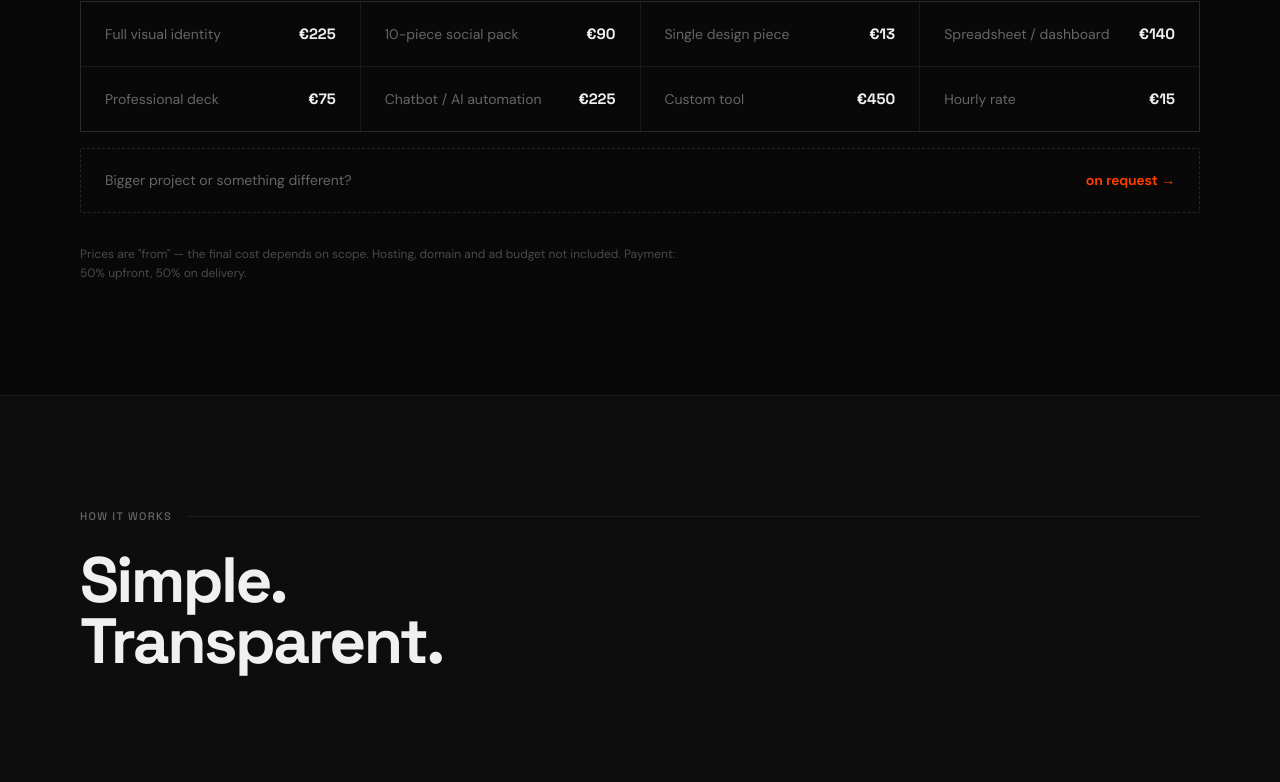
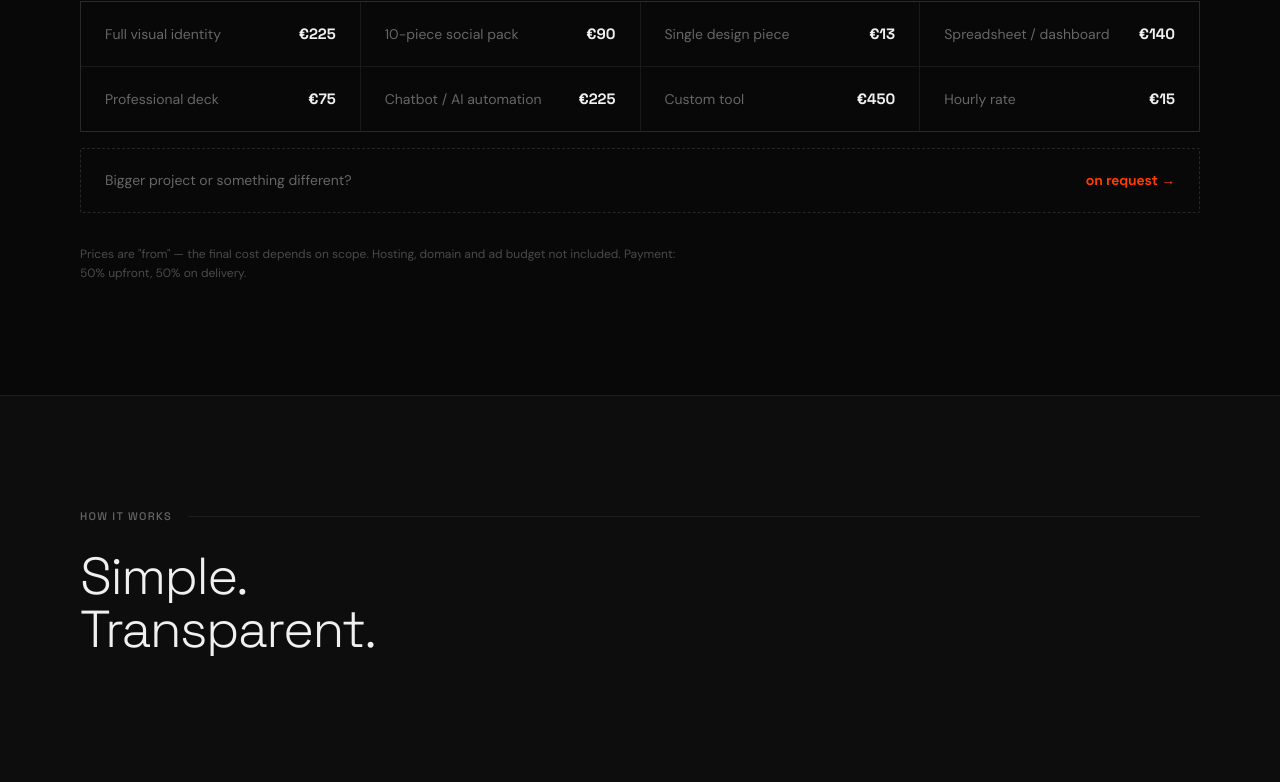
Before and after one commit to vl-builds/vlbuilds-site, a Next.js app: page / in a window 1280 px wide. Shown: the part 3475-4257 px from the top of the page. Built offline with nearby package versions, Linux system fonts and the light colour scheme.

Commit message:
feat(processo): pin + revelação passo-a-passo + conector animado

```diff
--- a/src/app/page.js
+++ b/src/app/page.js
@@ -217,29 +217,68 @@ function ServicosSection({ t }) {
   );
 }
 
+const STEP_OFFSETS = [
+  ['start start', '0.4 start'],
+  ['0.25 start', '0.65 start'],
+  ['0.5 start', '0.9 start'],
+];
+
 function ProcessoSection({ t }) {
   const p = t.process;
+  const processoRef = useRef(null);
   return (
+    <Pinned ref={processoRef} height="220vh">
       <section id="processo" style={{ padding: '112px 0', borderTop: `1px solid ${BORDER}`, background: BG1 }}>
         <div style={W}>
           <Reveal>
             <Eyebrow>{p.eyebrow}</Eyebrow>
-          <h2 style={{
+          </Reveal>
+          <LineReveal
+            as="h2"
+            lines={[p.heading[0], p.heading[1]]}
+            style={{
               fontFamily: DISPLAY,
-            fontSize: 'clamp(2.2rem, 5vw, 5.5rem)',
-            fontWeight: 900,
-            letterSpacing: '-0.04em',
-            lineHeight: 0.95,
+              fontSize: 'var(--text-h2)',
+              fontWeight: 'var(--font-weight-display)',
+              letterSpacing: 'var(--tracking-display)',
+              lineHeight: 'var(--leading-tight)',
               color: FG,
               marginBottom: 64,
-          }}>
-            {p.heading[0]}<br />{p.heading[1]}
-          </h2>
-        </Reveal>
+            }}
+            stagger={0.12}
+            delay={0.05}
+          />
 
-        <div>
+          <div style={{ position: 'relative' }}>
+            {/* animated vertical connector line */}
+            <ScrollScene
+              target={processoRef}
+              offset={['start start', 'end start']}
+              from={{ scale: 0 }}
+              to={{ scale: 1 }}
+              style={{
+                position: 'absolute',
+                left: 39,
+                top: 0,
+                bottom: 0,
+                width: 2,
+                background: ACCENT,
+                transformOrigin: 'top',
+                pointerEvents: 'none',
+                zIndex: 0,
+              }}
+            >
+              <div style={{ width: '100%', height: '100%' }} />
+            </ScrollScene>
+
             {p.items.map((step, i) => (
-            <StaggerItem key={step.n} variant="fadeIn" delay={i * 0.07}>
+              <ScrollScene
+                key={step.n}
+                target={processoRef}
+                offset={STEP_OFFSETS[i] ?? STEP_OFFSETS[STEP_OFFSETS.length - 1]}
+                from={{ opacity: 0.15, y: 40 }}
+                to={{ opacity: 1, y: 0 }}
+              >
                 <div
                   style={{
                     display: 'grid',
@@ -249,6 +288,8 @@ function ProcessoSection({ t }) {
                     borderBottom: `1px solid ${BORDER}`,
                     alignItems: 'center',
                     transition: 'opacity 0.2s',
+                    position: 'relative',
+                    zIndex: 1,
                   }}
                   onMouseEnter={e => { e.currentTarget.style.opacity = '0.65'; }}
                   onMouseLeave={e => { e.currentTarget.style.opacity = '1'; }}
@@ -257,11 +298,12 @@ function ProcessoSection({ t }) {
                   <h3 style={{ fontFamily: DISPLAY, fontWeight: 700, fontSize: 28, letterSpacing: '-0.03em', color: FG }}>{step.titulo}</h3>
                   <p style={{ fontFamily: BODY, fontSize: 15, color: MUTED, lineHeight: 1.65 }}>{step.desc}</p>
                 </div>
-            </StaggerItem>
+              </ScrollScene>
             ))}
           </div>
         </div>
       </section>
+    </Pinned>
   );
 }
 
```
Lines whose indentation alone changed are shown as unchanged.
